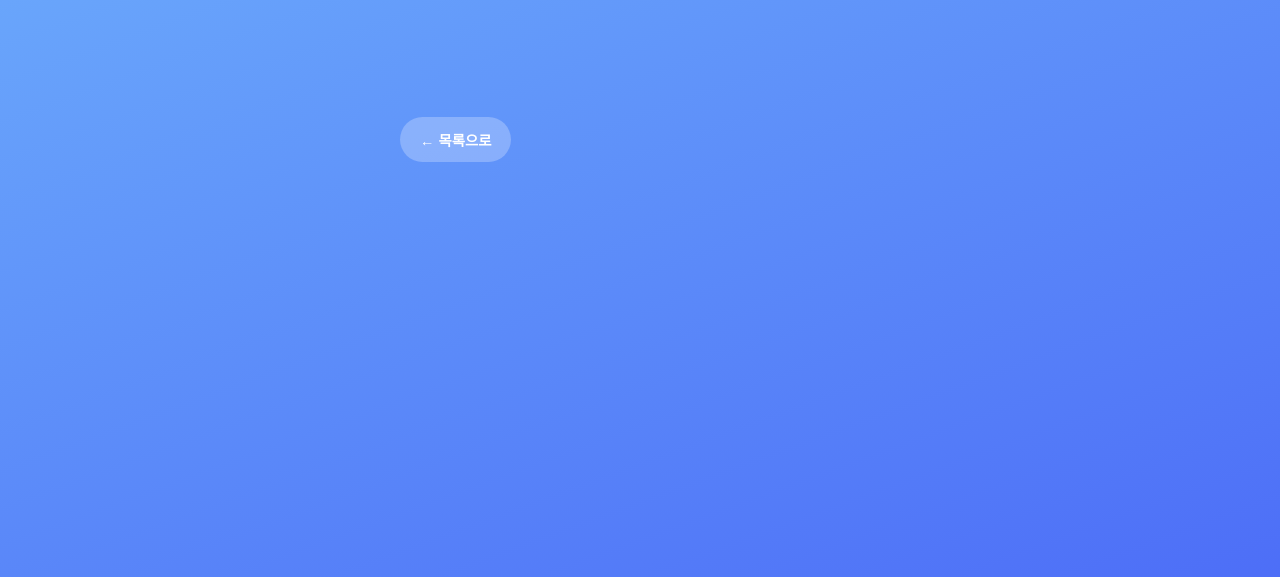
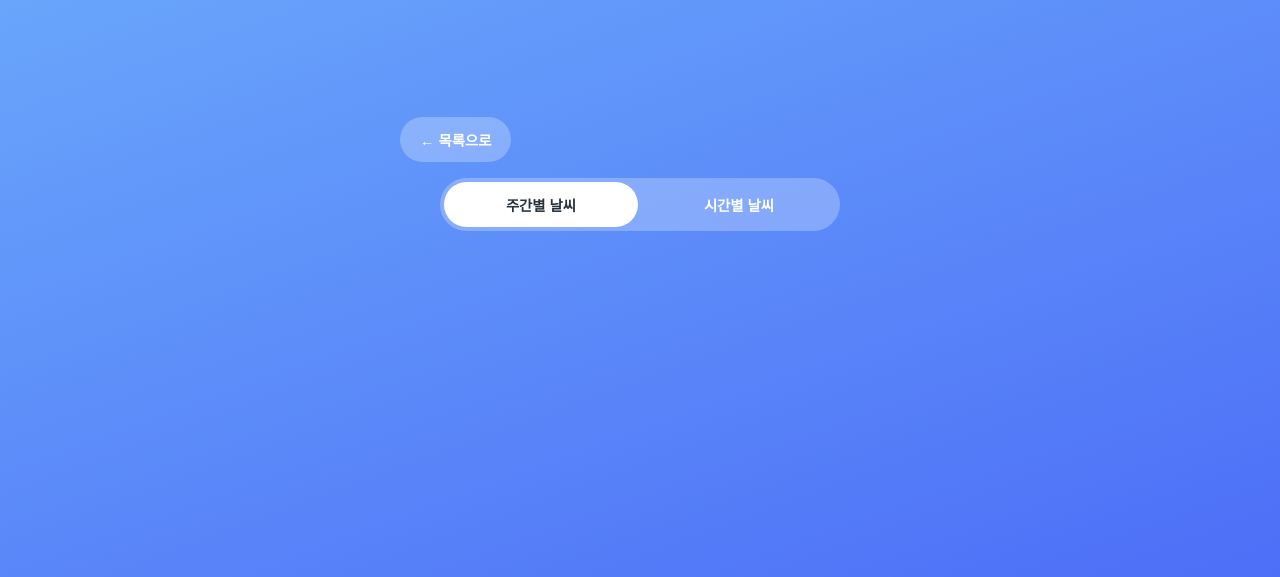
Before and after one commit to ladella-git/weather_project, a plain HTML site: page index.html in a window 1280 px wide. Shown: the part 223-800 px from the top of the page. Drawn offline with nearby package versions, Linux system fonts and the light colour scheme.

```diff
--- a/css/style.css
+++ b/css/style.css
@@ -57,7 +57,7 @@
   color: var(--color-ink);
   min-height: 100vh;
   background: linear-gradient(160deg, var(--bg-start), var(--bg-end));
-  transition: background 0.6s ease;
+  transition: background color 2000ms;
 }
 
 :focus-visible {
@@ -133,7 +133,7 @@
     font-weight: 500;
     font-size: var(--fs-base);
     cursor: pointer;
-    transition: 200ms;
+    transition: background color 2000ms;
 }
 .search-form button:hover { opacity: 0.85; }
 
@@ -164,7 +164,7 @@
     font-size: var(--fs-md);
     color: var(--color-ink-sub);
     cursor: pointer;
-    transition: 200ms;
+    transition: background color 2000ms;;
 }
 
 .my-location-btn:hover {
@@ -200,7 +200,7 @@
     font-family: inherit;
     text-align: center;
     cursor: pointer;
-    transition: 150ms;
+    transition: background color 2000ms;;
 }
 
 .extream-card:hover {
@@ -239,7 +239,7 @@
     font-family: inherit;
     text-align: left;
     cursor: pointer;
-    transition: 150ms;
+    transition: background color 2000ms;;
 }
 
 .city-row:hover {
@@ -347,3 +347,35 @@
     font-size: var(--fs-base);
     box-shadow: 0 12px 32px rgba(0, 0, 0, 0.15);
 }
+
+/* 탭 바: 주간별 날씨 / 시간별 날씨 */
+.tab-bar {
+    display: flex;
+    gap: var(--sp-xs);
+    background-color: rgba(255, 255, 255, 0.25);
+    border-radius: 1000px;
+    padding: var(--sp-xs);
+    margin-bottom: var(--sp-lg);
+}
+.tab-btn {
+    flex: 1;
+    border: none;
+    background-color: transparent;
+    color: var(--color-white);
+    font-family: inherit;
+    font-weight: 700;
+    font-size: var(--fs-md);
+    padding: var(--sp-md) 0;
+    min-height: 44px;
+    border-radius: 1000px;
+    cursor: pointer;
+    transition: background color 2000ms;;
+}
+.tab-btn:hover{
+    background-color: var(--color-white);
+    color: var(--color-ink);
+}
+.tab-btn.active {
+    background-color: var(--color-white);
+    color: var(--color-ink);
+}
--- a/index.html
+++ b/index.html
@@ -125,6 +125,10 @@
                     날씨 정보를 불러오는 중...
                 </p>
 
+                <div id="tabBar" class="tab-bar" role="tablist">
+                    <button type="button" class="tab-btn active" data-tab="summary" role="tab" aria-selected="true">주간별 날씨</button>
+                    <button type="button" class="tab-btn" data-tab="hourly" role="tab" aria-selected="false">시간별 날씨</button>
+                </div>
 
             </main>
         </div>
```
